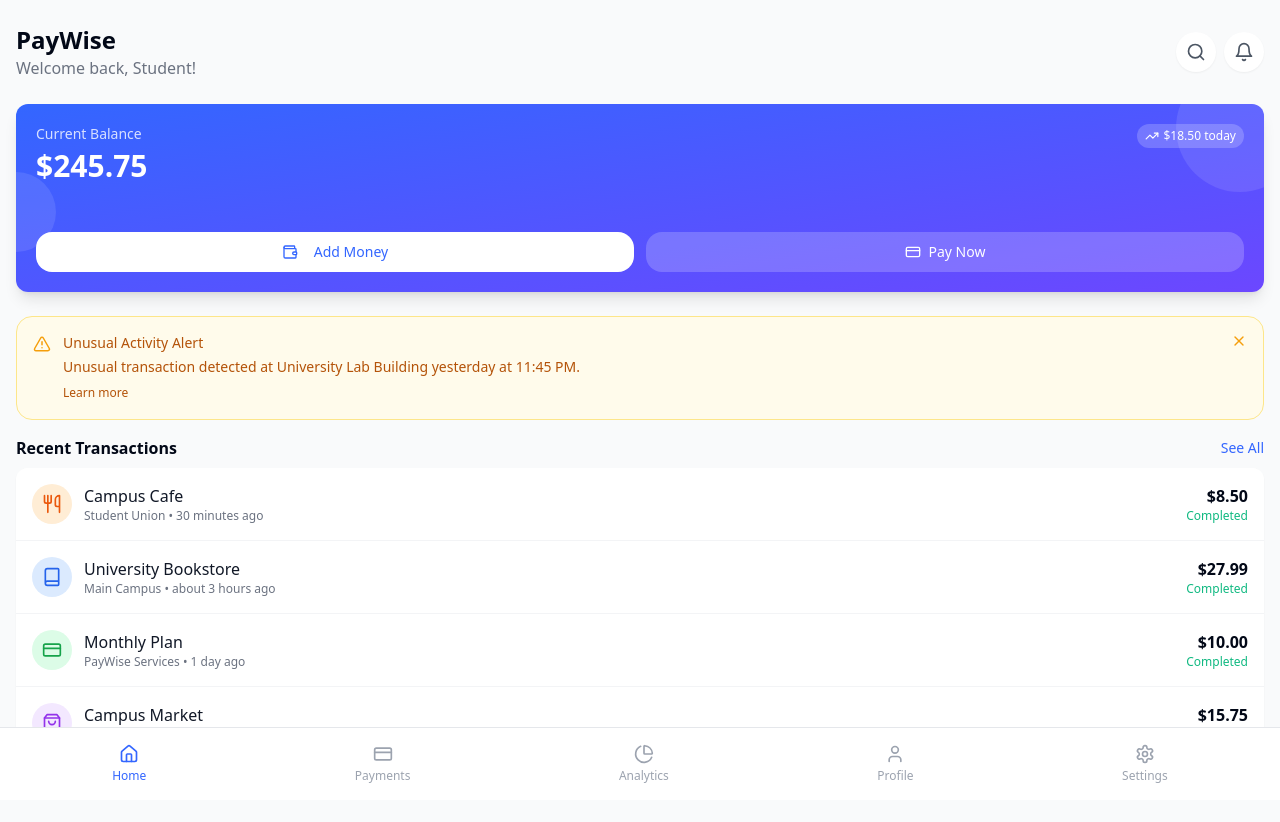
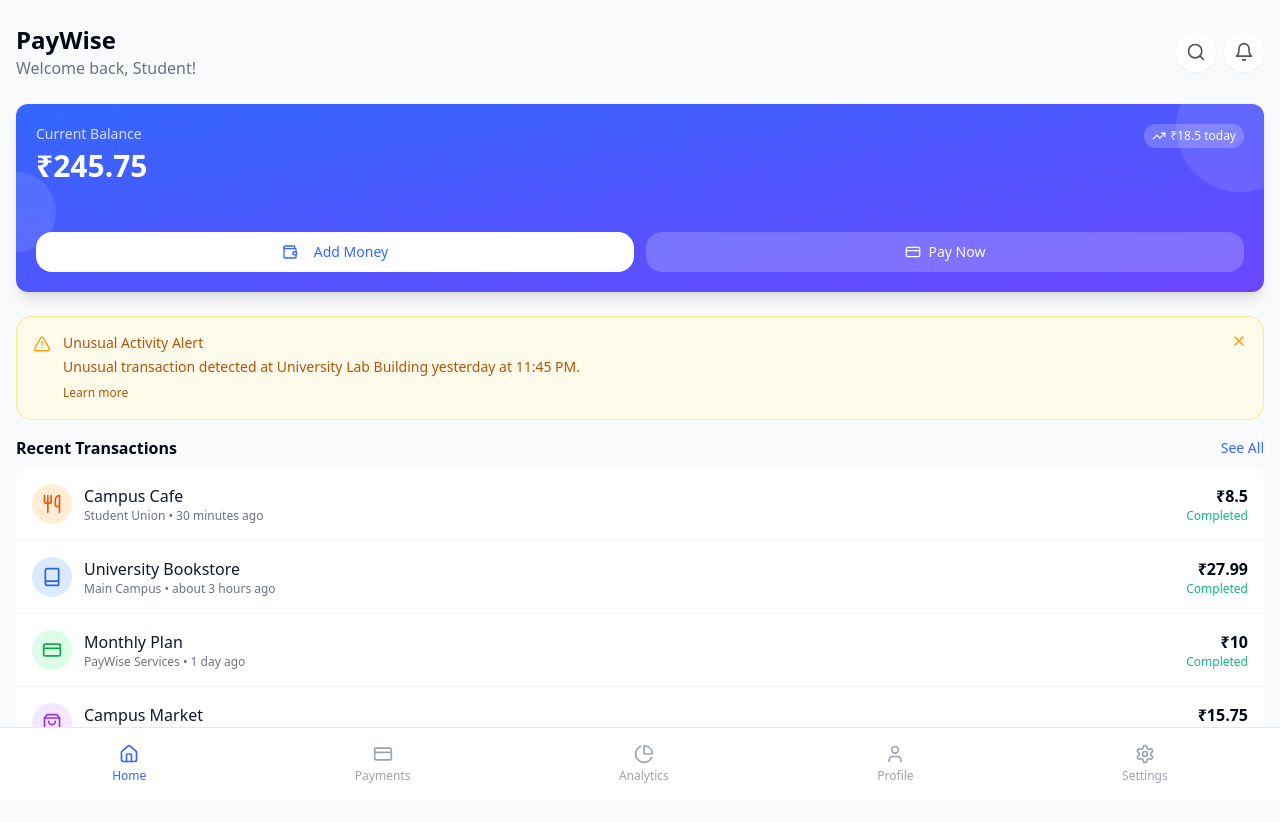
Before and after one commit to CkCraft-cmd/paywise-nfc, a React (Vite) app: page / in a window 1280 px wide. Shown: the top 822 px of the page. Built offline with nearby package versions, Linux system fonts and the light colour scheme.

Commit message:
Add Indian currency support
Update the application to support Indian currency formatting and display.

```diff
--- a/src/components/AddMoneyModal.tsx
+++ b/src/components/AddMoneyModal.tsx
@@ -22,12 +22,12 @@ const AddMoneyModal = ({ onAddMoney }: AddMoneyModalProps) => {
     }
 
     onAddMoney(numAmount);
-    toast.success(`$${numAmount.toFixed(2)} added to your account`);
+    toast.success(`₹${numAmount.toLocaleString('en-IN')} added to your account`);
     setAmount("");
     setIsOpen(false);
   };
 
-  const predefinedAmounts = [10, 20, 50, 100];
+  const predefinedAmounts = [500, 1000, 2000, 5000];
 
   return (
     <Popover open={isOpen} onOpenChange={setIsOpen}>
@@ -58,7 +58,7 @@ const AddMoneyModal = ({ onAddMoney }: AddMoneyModalProps) => {
               Enter Amount
             </label>
             <div className="relative">
-              <span className="absolute left-3 top-1/2 transform -translate-y-1/2 text-gray-500">$</span>
+              <span className="absolute left-3 top-1/2 transform -translate-y-1/2 text-gray-500">₹</span>
               <Input
                 id="amount"
                 type="number"
@@ -80,7 +80,7 @@ const AddMoneyModal = ({ onAddMoney }: AddMoneyModalProps) => {
                 className="w-full"
                 onClick={() => setAmount(presetAmount.toString())}
               >
-                ${presetAmount}
+                ₹{presetAmount}
               </Button>
             ))}
           </div>
--- a/src/components/BalanceCard.tsx
+++ b/src/components/BalanceCard.tsx
@@ -16,11 +16,11 @@ const BalanceCard = ({ balance, spentToday, onAddMoney, onScanCard }: BalanceCar
         <div className="flex justify-between items-start mb-12">
           <div>
             <p className="text-sm font-medium text-white/80 mb-1">Current Balance</p>
-            <h3 className="text-3xl font-bold">${balance.toFixed(2)}</h3>
+            <h3 className="text-3xl font-bold">₹{balance.toLocaleString('en-IN')}</h3>
           </div>
           <div className="flex items-center bg-white/20 rounded-lg px-2 py-1">
             <TrendingUp size={14} className="mr-1" />
-            <span className="text-xs font-medium">${spentToday.toFixed(2)} today</span>
+            <span className="text-xs font-medium">₹{spentToday.toLocaleString('en-IN')} today</span>
           </div>
         </div>
 
--- a/src/components/PaymentForm.tsx
+++ b/src/components/PaymentForm.tsx
@@ -45,7 +45,7 @@ const PaymentForm = ({ amount, merchant, onCancel, onSuccess }: PaymentFormProps
         </div>
         <h3 className="text-xl font-bold mb-1">Payment Successful!</h3>
         <p className="text-gray-500 text-center mb-4">
-          Your payment of ${amount.toFixed(2)} to {merchant} has been processed successfully.
+          Your payment of ₹{amount.toLocaleString('en-IN')} to {merchant} has been processed successfully.
         </p>
       </div>
     );
@@ -58,7 +58,7 @@ const PaymentForm = ({ amount, merchant, onCancel, onSuccess }: PaymentFormProps
       <div className="bg-gray-50 p-4 rounded-lg mb-6">
         <div className="flex justify-between mb-2">
           <span className="text-gray-500">Amount</span>
-          <span className="font-bold">${amount.toFixed(2)}</span>
+          <span className="font-bold">₹{amount.toLocaleString('en-IN')}</span>
         </div>
         <div className="flex justify-between">
           <span className="text-gray-500">Merchant</span>
--- a/src/components/SpendingChart.tsx
+++ b/src/components/SpendingChart.tsx
@@ -1,4 +1,3 @@
-
 import { useState } from "react";
 import { BarChart, Bar, XAxis, YAxis, Tooltip, ResponsiveContainer } from "recharts";
 
@@ -38,7 +37,7 @@ const SpendingChart = ({ weeklyData, monthlyData, yearlyData }: SpendingChartPro
       return (
         <div className="bg-white p-2 shadow-md rounded-md border border-gray-100">
           <p className="font-medium">{payload[0].payload.name}</p>
-          <p className="text-paywise-blue">${payload[0].value.toFixed(2)}</p>
+          <p className="text-paywise-blue">₹{payload[0].value.toLocaleString('en-IN')}</p>
         </div>
       );
     }
--- a/src/components/TransactionItem.tsx
+++ b/src/components/TransactionItem.tsx
@@ -81,7 +81,7 @@ const TransactionItem = ({ transaction, onClick }: TransactionItemProps) => {
             <p className="text-xs text-gray-500">{location} • {formattedTime}</p>
           </div>
           <div className="text-right">
-            <p className="font-semibold">${amount.toFixed(2)}</p>
+            <p className="font-semibold">₹{amount.toLocaleString('en-IN')}</p>
             <p className={`text-xs ${getStatusColor()}`}>{status === "completed" ? "Completed" : status === "pending" ? "Pending" : "Failed"}</p>
           </div>
         </div>
```
